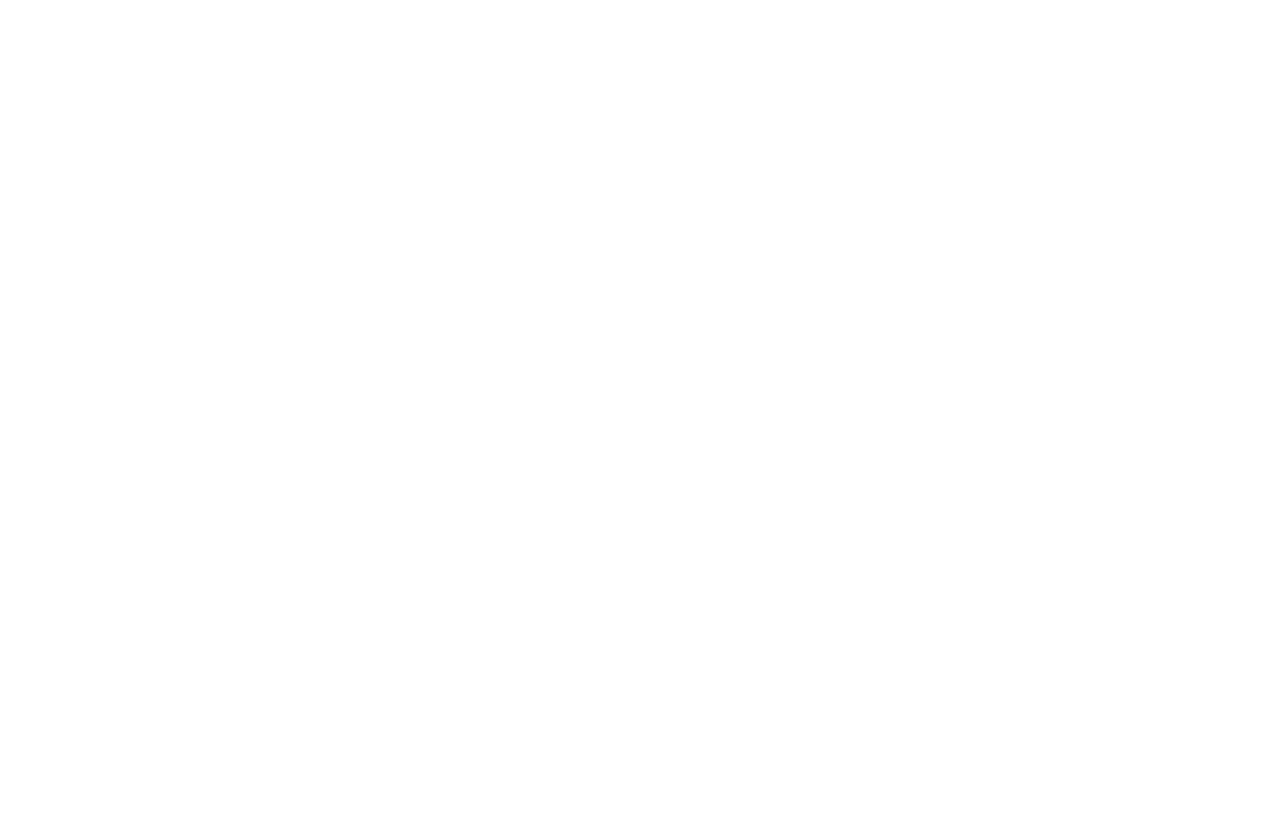
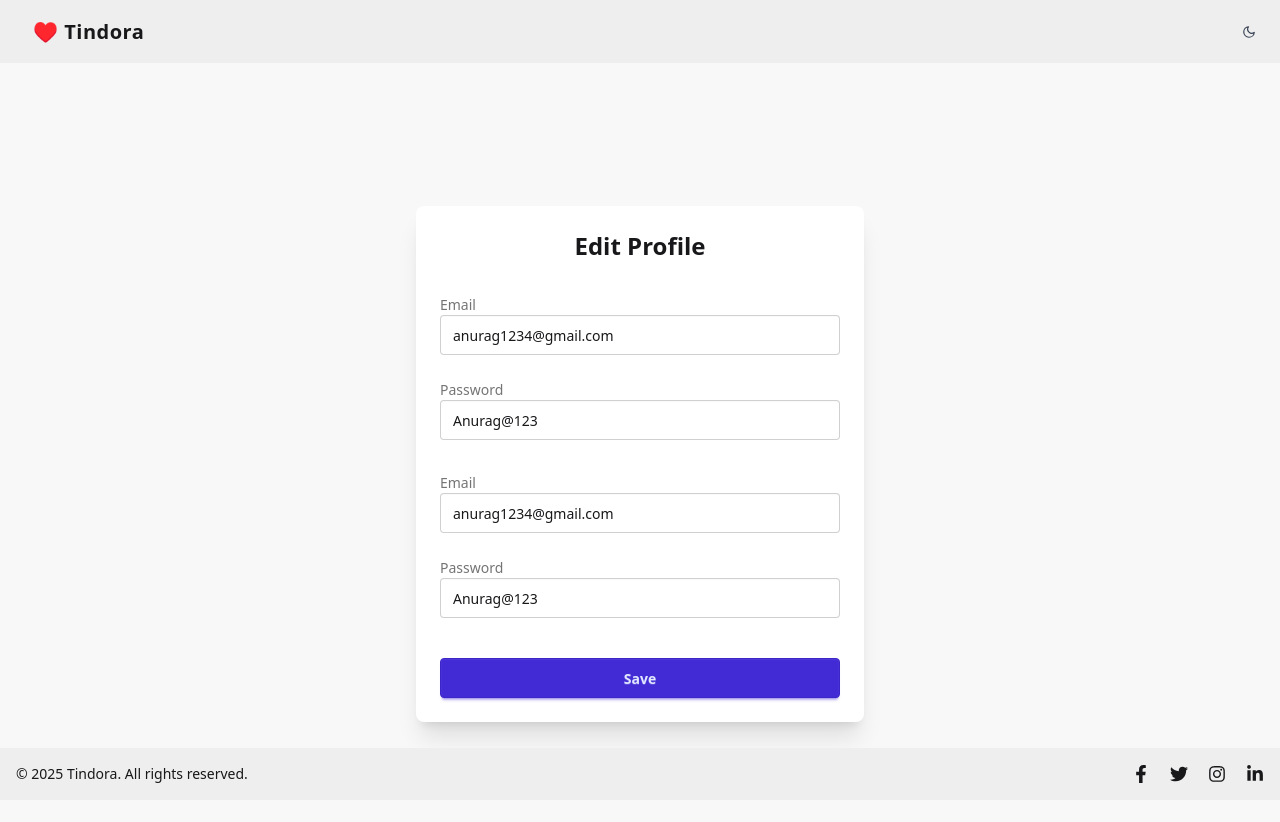
Before and after one commit to Anurag1224/tindora-UI, a React (Vite) app: page /profile/edit in a window 1280 px wide. Before the commit this address had no page. Shown: the top 822 px of the page. Before the commit the page ends 800 px from the top, so only its background shows below. Built offline with nearby package versions, Linux system fonts and the light colour scheme; no server answers.

Commit message:
built user card on feed

```diff
--- a/src/App.jsx
+++ b/src/App.jsx
@@ -1,11 +1,11 @@
 import { BrowserRouter, Routes, Route } from "react-router-dom";
-import NavBar from "./components/NavBar";
 import Body from "./components/Body";
 import Login from "./components/Login";
 import Profile from "./components/Profile";
 import { Provider } from "react-redux";
 import appStore from "./utils/appStore";
 import Feed from "./components/Feed";
+import EditProfile from "./components/EditProfile";
 
 function App() {
   return (
@@ -17,6 +17,7 @@
               <Route path="/" element={<Feed />}/>
               <Route path="/login" element={<Login />} />
               <Route path="/profile" element={<Profile />} />
+              <Route path="profile/edit" element={<EditProfile />} />
             </Route>
           </Routes>
         </BrowserRouter>
--- a/src/components/Body.jsx
+++ b/src/components/Body.jsx
@@ -13,29 +13,34 @@
   const userData = useSelector((store) => store.user);
 
   const fetchUser = async () => {
-    if(userData) return;
+    if (userData) return;
     try {
-      const res = await axios.get(BASE_URL + "/profile/view", {
-        withCredentials: true,
-      });
+      const res = await axios.get(
+        BASE_URL + "/profile/view",
+        {
+          withCredentials: true,
+        }
+      );
 
       dispatch(addUser(res.data));
     } catch (err) {
-      if(err.status === 401){
+      if (err.status === 401) {
         navigate("/login");
       }
       console.error(err);
     }
   };
 
-  useEffect(()=>{
+  useEffect(() => {
     fetchUser();
   }, []);
 
   return (
     <div>
       <NavBar />
-      <Outlet />
+      <div className="pt-16">
+        <Outlet />
+      </div>
       <Footer />
     </div>
   );
--- /dev/null
+++ b/src/components/EditProfile.jsx
@@ -0,0 +1,80 @@
+import React, { useState } from "react";
+
+const EditProfile = () => {
+  const [emailId, setEmailId] = useState("anurag1234@gmail.com");
+  const [password, setPassword] = useState("Anurag@123");
+  const [error, setError] = useState("");
+
+  return (
+    <div className="min-h-screen flex flex-col bg-base-200 ">
+      <div className="flex flex-grow items-center justify-center px-4">
+        <div className="card w-full max-w-md bg-base-100 shadow-xl">
+          <div className="card-body">
+            <h2 className="card-title justify-center text-2xl font-bold">
+              Edit Profile
+            </h2>
+
+            <div className="form-control mt-6">
+              <label className="label">
+                <span className="label-text">Email</span>
+              </label>
+              <input
+                type="email"
+                value={emailId}
+                onChange={(e) => setEmailId(e.target.value)}
+                placeholder="Enter your email"
+                className="input w-full focus:border-primary/50 focus:ring-0 focus:outline-none"
+              />
+            </div>
+
+            <div className="form-control mt-4">
+              <label className="label">
+                <span className="label-text">Password</span>
+              </label>
+              <input
+                type="text"
+                value={password}
+                onChange={(e) => {
+                  setPassword(e.target.value);
+                }}
+                placeholder="Enter your password"
+                className="input w-full focus:border-primary/50 focus:ring-0 focus:outline-none"
+              />
+            </div>
+            <div className="form-control mt-6">
+              <label className="label">
+                <span className="label-text">Email</span>
+              </label>
+              <input
+                type="email"
+                value={emailId}
+                onChange={(e) => setEmailId(e.target.value)}
+                placeholder="Enter your email"
+                className="input w-full focus:border-primary/50 focus:ring-0 focus:outline-none"
+              />
+            </div>
+
+            <div className="form-control mt-4">
+              <label className="label">
+                <span className="label-text">Password</span>
+              </label>
+              <input
+                type="text"
+                value={password}
+                onChange={(e) => {
+                  setPassword(e.target.value);
+                }}
+                placeholder="Enter your password"
+                className="input w-full focus:border-primary/50 focus:ring-0 focus:outline-none"
+              />
+            </div>
+            <p className="text-red-500">{error}</p>
+            <button className="btn btn-primary w-full mt-6">Save</button>
+          </div>
+        </div>
+      </div>
+    </div>
+  );
+};
+
+export default EditProfile;
--- a/src/components/Feed.jsx
+++ b/src/components/Feed.jsx
@@ -1,11 +1,34 @@
-import React from 'react'
+import axios from "axios";
+import React, { useEffect } from "react";
+import { BASE_URL } from "../utils/constants";
+import { useDispatch, useSelector } from "react-redux";
+import { addFeed } from "../utils/feedSlice";
+import UserCard from "./UserCard";
 
 const Feed = () => {
+  const feed = useSelector((store) => store.feed);
+  const dispatch = useDispatch();
+  const getFeed = async () => {
+    if (feed) return;
+    try {
+      const res = await axios.get(BASE_URL + "/user/feed", {
+        withCredentials: true,
+      });
+
+      dispatch(addFeed(res.data));
+    } catch (err) {}
+  };
+
+  useEffect(() => {
+    getFeed();
+  }, []);
+
   return (
-    <div className='pt-16'>Feed</div>
+    feed && (<div className=" justify justify-items-center ">
+      <UserCard user = {feed?.data[4]} />
+    </div>)
+  );
+};
 
 
-)
-}
-
-export default Feed
+export default Feed;
--- a/src/components/Login.jsx
+++ b/src/components/Login.jsx
@@ -10,6 +10,7 @@
 const Login = () => {
   const [emailId, setEmailId] = useState("anurag1234@gmail.com");
   const [password, setPassword] = useState("Anurag@123");
+  const [error, setError] = useState("");
 
   const dispatch = useDispatch();
    const navigate = useNavigate();
@@ -25,7 +26,7 @@
       return navigate("/");
 
     } catch (err) {
-      console.error(err);
+      setError(err?.response?.data || "Something went wrong");
     }
   };
 
@@ -65,7 +66,7 @@
                 className="input w-full focus:border-primary/50 focus:ring-0 focus:outline-none"
               />
             </div>
-
+                <p className="text-red-500">{error}</p>
             <button
               className="btn btn-primary w-full mt-6"
               onClick={handleLogin}
--- a/src/components/NavBar.jsx
+++ b/src/components/NavBar.jsx
@@ -1,12 +1,17 @@
 import React, { useEffect, useState } from "react";
 import { FiMoon, FiSun } from "react-icons/fi";
-import { useSelector } from "react-redux";
-import { Link } from "react-router-dom";
+import { useDispatch, useSelector } from "react-redux";
+import { Link, useNavigate } from "react-router-dom";
+import { BASE_URL } from "../utils/constants";
+import axios from "axios";
+import { removeUser } from "../utils/userSlice";
 
 
 const NavBar = () => {
 
   const user = useSelector((store) => store.user);
+  const navigate = useNavigate();
+  const dispatch = useDispatch();
 
 
   const [theme, setTheme] = useState(
@@ -24,13 +29,25 @@
     setTheme(theme === "light" ? "dark" : "light");
   };
 
+  const handleLogout = async () => {
+    try{
+      await axios.post(BASE_URL + "/logout", {},{withCredentials:true});
+      dispatch(removeUser());
+      return navigate("/login");
+    }
+    catch(err){
+       // Error logic maybe redirect to error page
+      console.log(err);
+    }
+  };
+
   return (
     <div className="navbar bg-base-300 border-b border-base-200 fixed top-0 z-50 px-4">
 
       <div className="flex-1">
-        <a className="btn btn-ghost normal-case text-xl font-bold tracking-wide">
+        <Link to = "/" className="btn btn-ghost normal-case text-xl font-bold tracking-wide">
           ♥️ Tindora
-        </a>
+        </Link>
       </div>
 
       <div className="flex items-center gap-6">
@@ -73,7 +90,7 @@
               <a>Settings</a>
             </li>
             <li>
-              <Link to = "/login">Logout</Link>
+              <Link onClick={handleLogout}>Logout</Link>
             </li>
           </ul>
         </div>)}
--- a/src/components/Profile.jsx
+++ b/src/components/Profile.jsx
@@ -2,7 +2,7 @@
 
 const Profile = () => {
   return (
-    <div className='pt-16'>Profile</div>
+    <div className="">Profile</div>
   )
 }
 
--- /dev/null
+++ b/src/components/UserCard.jsx
@@ -0,0 +1,55 @@
+import React from 'react'
+
+const UserCard = ({user}) => {
+    const {firstName, lastName, photoUrl, age, gender,about} = user;
+    console.log(user);
+  return (
+   <div className="card w-full max-w-sm sm:max-w-md md:max-w-lg lg:max-w-md mx-auto mt-16 shadow-xl bg-base-100 dark:bg-base-200">
+
+      {/* Full Profile Image */}
+      <figure className="w-full">
+        <img
+          src={
+            photoUrl ||
+            "https://cdn-icons-png.flaticon.com/512/149/149071.png"
+          }
+          alt={`${firstName} ${lastName}`}
+          className="w-full h-72 object-cover rounded-t-xl"
+        />
+      </figure>
+
+      {/* Card Body */}
+      <div className="card-body items-center text-center">
+        <h2 className="card-title text-lg sm:text-xl md:text-2xl">
+          {firstName} {lastName}
+        </h2>
+
+        <p className="text-sm sm:text-base opacity-80">
+          {about || "This user hasn’t added a bio yet."}
+        </p>
+
+        {/* Extra Info */}
+        <div className="flex gap-6 mt-4 flex-wrap justify-center text-sm sm:text-base">
+          <p>
+            <span className="font-medium">Age:</span> {age}
+          </p>
+          <p>
+            <span className="font-medium">Gender:</span> {gender}
+          </p>
+        </div>
+
+        {/* Button */}
+        <div className="card-actions mt-5 ">
+          <button className="btn btn-primary px-6 rounded-xl font-bold">
+            Ignore
+          </button>
+          <button className="btn btn-secondary px-6 rounded-xl font-bold">
+            Interested
+          </button>
+        </div>
+      </div>
+    </div>
+  )
+}
+
+export default UserCard;
--- a/src/utils/appStore.js
+++ b/src/utils/appStore.js
@@ -1,10 +1,12 @@
 import { configureStore } from "@reduxjs/toolkit";
 import userReducer from "./userSlice";
+import feedReducer from "./feedSlice";
 
 const appStore = configureStore({
 
     reducer: {
         user: userReducer,
+        feed: feedReducer,
     },
 });
 
--- /dev/null
+++ b/src/utils/feedSlice.js
@@ -0,0 +1,14 @@
+import { createSlice } from "@reduxjs/toolkit";
+
+const feedSlice = createSlice({
+    name: "feed",
+    initialState: null,
+    reducers: {
+        addFeed: (state, action) => action.payload,
+
+        removeFeed: (state, action) => null,
+    }
+});
+
+export const {addFeed} = feedSlice.actions;
+export default feedSlice.reducer;
```
